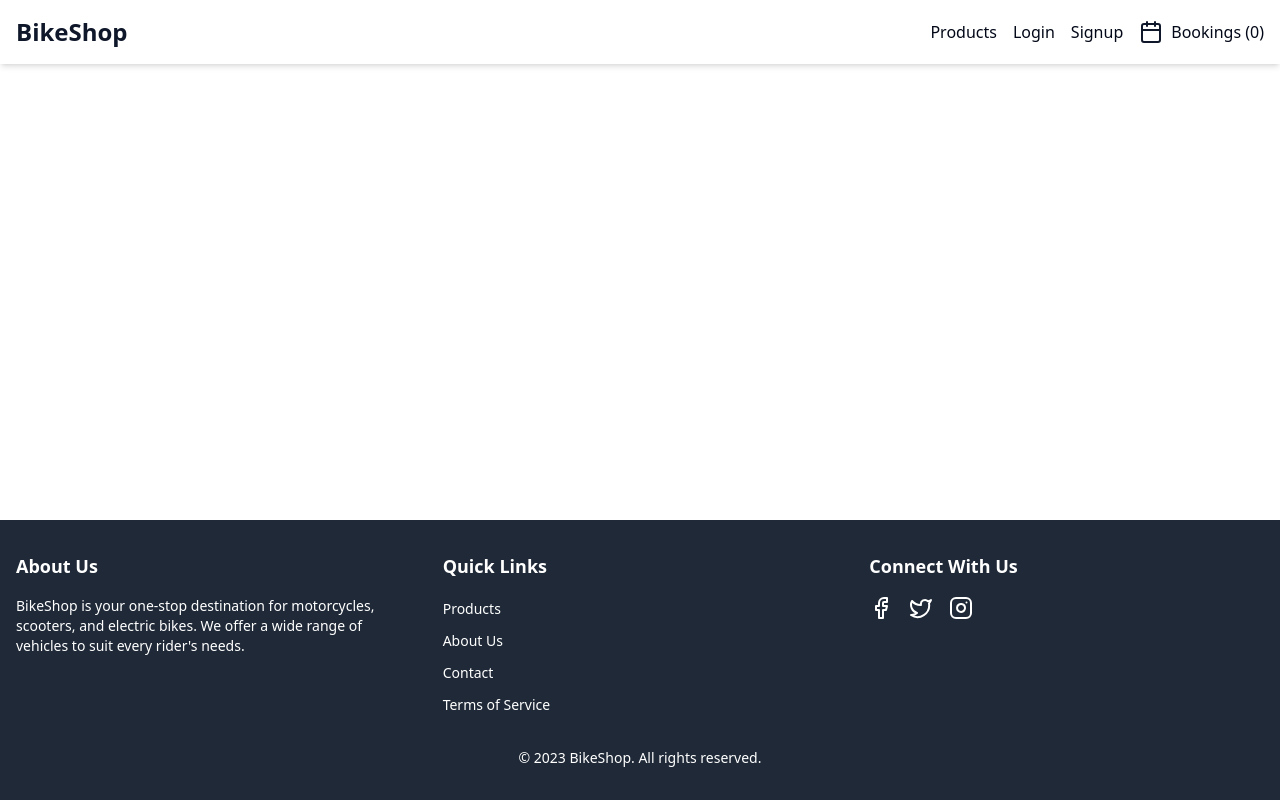
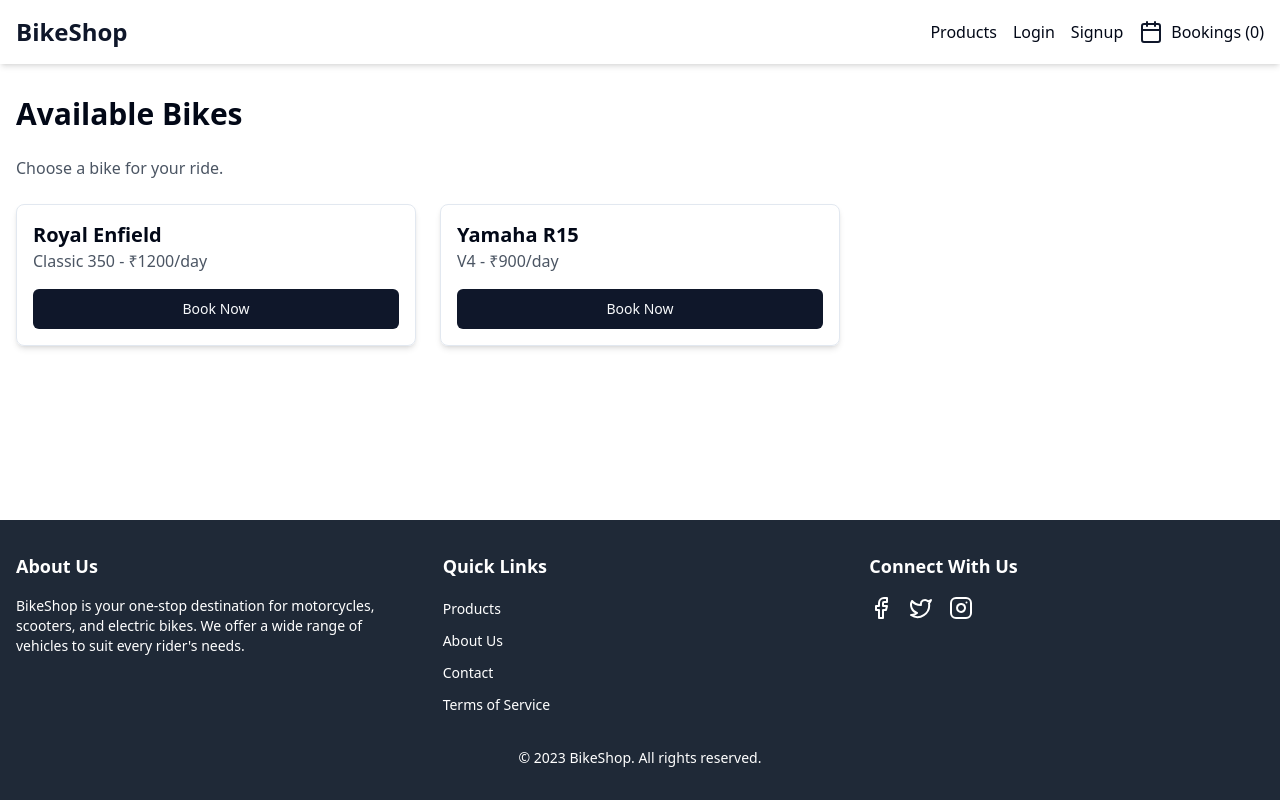
Before and after one commit to VallabhSangvikar/Bikeverse, a React (Vite) app in the folder frontend/: page /bikes in a window 1280 px wide. Built offline with nearby package versions, Linux system fonts and the light colour scheme.

Commit message:
Added a bikes pages

```diff
--- a/frontend/src/App.tsx
+++ b/frontend/src/App.tsx
@@ -12,6 +12,7 @@ import LoginPage from "./pages/LoginPage";
 import SignupPage from "./pages/SignupPage";
 import { Toaster } from "./components/ui/toaster";
 import { BookingProvider } from "./context/BookingContext";  // Ensuring Context Wrapping
+import BikesPage from "./pages/BikesPage";
 
 function App() {
   return (
@@ -30,6 +31,7 @@ function App() {
               <Route path="/dashboard" element={<BuyerDashboardPage />} />
               <Route path="/login" element={<LoginPage />} />
               <Route path="/signup" element={<SignupPage />} />
+              <Route path="/bikes" element={<BikesPage />} />
             </Routes>
           </main>
           <Footer />
--- /dev/null
+++ b/frontend/src/pages/BikesPage.tsx
@@ -0,0 +1,33 @@
+import { useNavigate } from "react-router-dom";
+import { Button } from "../components/ui/button";
+
+const BikesPage = () => {
+  const navigate = useNavigate();
+
+  return (
+    <div className="container mx-auto px-4 py-8">
+      <h1 className="text-3xl font-bold mb-6">Available Bikes</h1>
+      <p className="text-gray-600">Choose a bike for your ride.</p>
+
+      <div className="grid md:grid-cols-2 lg:grid-cols-3 gap-6 mt-6">
+        <div className="border p-4 rounded-lg shadow-md">
+          <h2 className="text-xl font-semibold">Royal Enfield</h2>
+          <p className="text-gray-600">Classic 350 - ₹1200/day</p>
+          <Button className="mt-4 w-full" onClick={() => navigate("/bookings")}>
+            Book Now
+          </Button>
+        </div>
+        <div className="border p-4 rounded-lg shadow-md">
+          <h2 className="text-xl font-semibold">Yamaha R15</h2>
+          <p className="text-gray-600">V4 - ₹900/day</p>
+          <Button className="mt-4 w-full" onClick={() => navigate("/bookings")}>
+            Book Now
+          </Button>
+        </div>
+        {/* Add more bikes here */}
+      </div>
+    </div>
+  );
+};
+
+export default BikesPage;
--- a/frontend/src/pages/BookPage.tsx
+++ b/frontend/src/pages/BookPage.tsx
@@ -1,10 +1,11 @@
-import { Link } from "react-router-dom";
+import { Link, useNavigate } from "react-router-dom"; // ✅ Import useNavigate
 import { useBooking } from "../context/BookingContext";
 import { Button } from "../components/ui/button";
 import { Trash2, Calendar } from "lucide-react";
 
 const BookPage = () => {
   const { bookings, removeBooking } = useBooking();
+  const navigate = useNavigate(); // ✅ Define navigate
 
   const total = bookings.reduce((sum, booking) => sum + booking.price, 0);
 
@@ -39,6 +40,11 @@ const BookPage = () => {
             ))}
           </div>
 
+          {/* ✅ Fix: navigate function now works */}
+          <Button className="mt-6 w-full" onClick={() => navigate("/bikes")}>
+            Book a Bike
+          </Button>
+
           <div>
             <div className="bg-gray-100 p-6 rounded-lg">
               <h2 className="text-xl font-semibold mb-4">Booking Summary</h2>
```
